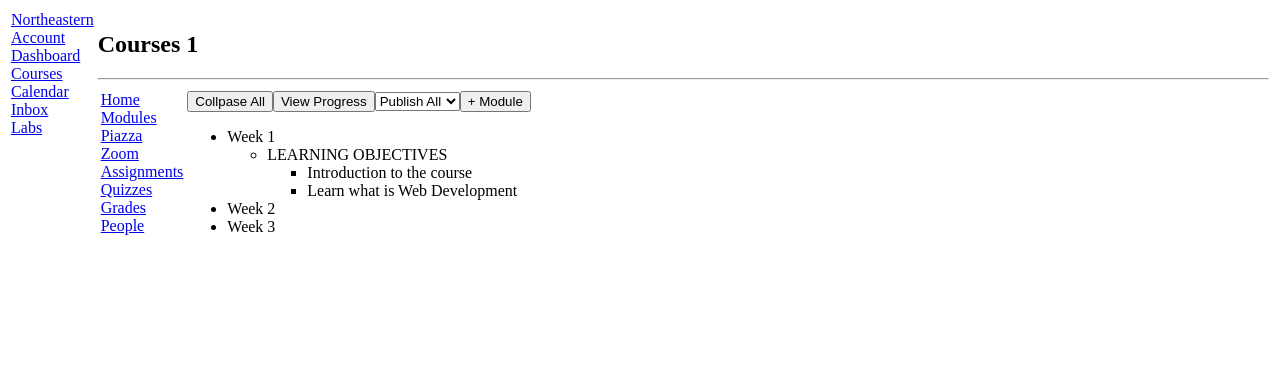
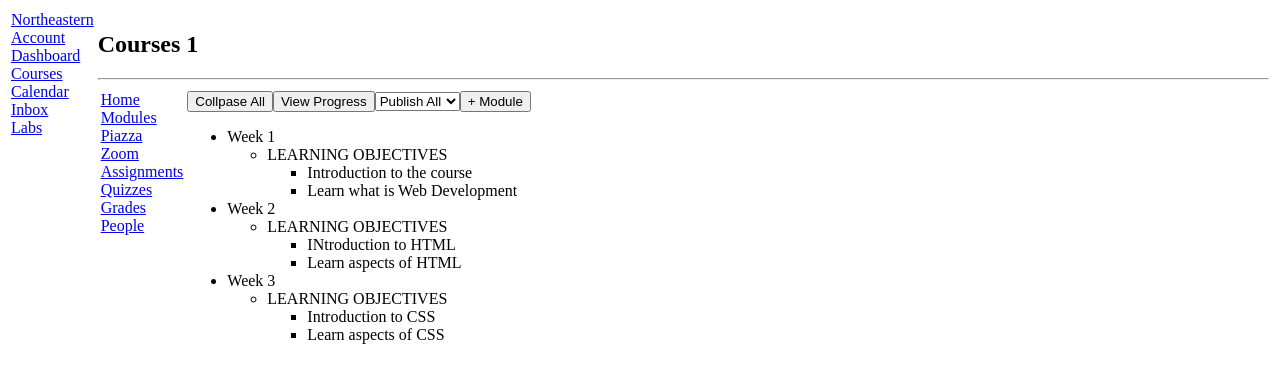
Before and after one commit to ThomasRoch18/kanbaz-next-js, a Next.js app: page /Courses/1/Modules in a window 1280 px wide. Shown: the top 382 px of the page. Built offline with nearby package versions, Linux system fonts and the light colour scheme.

Commit message:
Added extra info for modules

```diff
--- a/app/(Kambaz)/Courses/[cid]/Modules/page.tsx
+++ b/app/(Kambaz)/Courses/[cid]/Modules/page.tsx
@@ -22,9 +22,27 @@
         </li>
         <li className="wd-module">
           <div className="wd-title">Week 2</div>
+          <ul className="wd-lessons">
+            <li className="wd-lesson">
+              <span className="wd-title">LEARNING OBJECTIVES</span>
+              <ul className="wd-content">
+                <li className="wd-content-item">INtroduction to HTML</li>
+                <li className="wd-content-item">Learn aspects of HTML</li>
+              </ul>
+            </li>
+          </ul>
         </li>
         <li className="wd-module">
           <div className="wd-title">Week 3</div>
+          <ul className="wd-lessons">
+            <li className="wd-lesson">
+              <span className="wd-title">LEARNING OBJECTIVES</span>
+              <ul className="wd-content">
+                <li className="wd-content-item">Introduction to CSS</li>
+                <li className="wd-content-item">Learn aspects of CSS</li>
+              </ul>
+            </li>
+          </ul>
         </li>
       </ul>
     </div>
```
